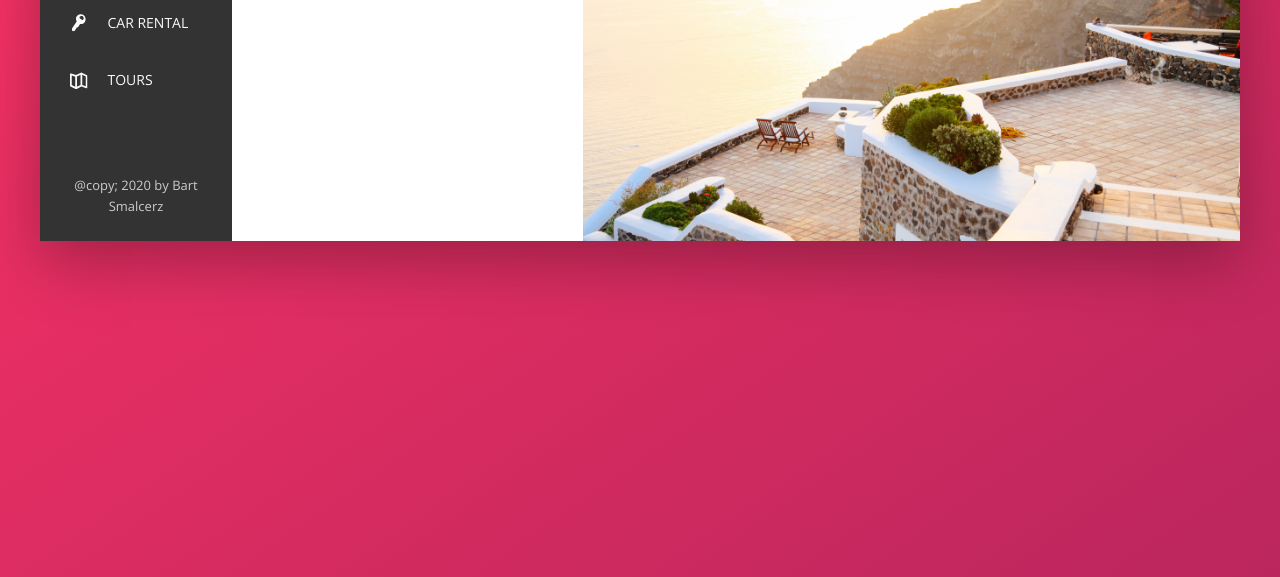
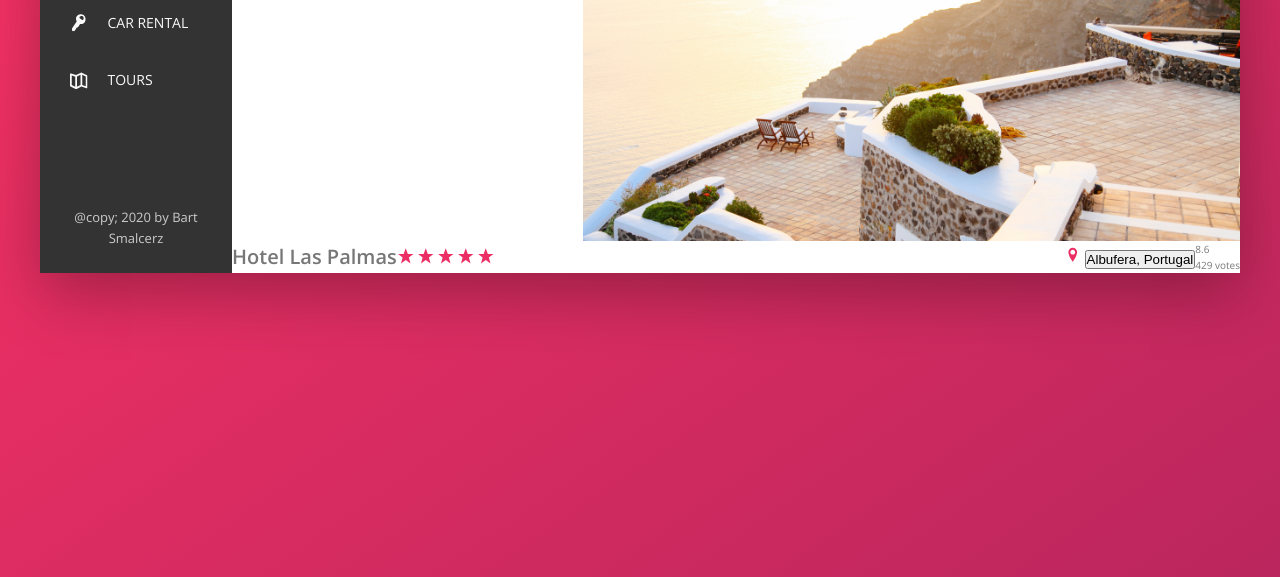
Before and after one commit to Naval63/Trello, a website: page src/index.html in a window 1280 px wide. Shown: the part 303-880 px from the top of the page. Drawn offline with nearby package versions, Linux system fonts and the light colour scheme; files that its build step writes are made by us from their sources.

Commit message:
styled hotel overview section

```diff
--- a/src/index.html
+++ b/src/index.html
@@ -40,6 +40,7 @@
                     </div>
                 </nav>
             </header>
+
             <div class="content">
                 <nav class="sidebar">
                     <ul class="side-nav">
@@ -94,6 +95,44 @@
                             <img src="img/hotel-3.jpg" alt="hotel-3" class="gallery__photo">
                         </figure>
                     </div>
+
+                    <div class="overview">
+                        <h1 class="overview__heading">
+                            Hotel Las Palmas
+                        </h1>
+
+                        <div class="overview__stars">
+                            <svg class="overview__icon-star">
+                                <use xlink:href="img/sprite.svg#icon-star"></use>
+                            </svg>
+                            <svg class="overview__icon-star">
+                                <use xlink:href="img/sprite.svg#icon-star"></use>
+                            </svg>
+                            <svg class="overview__icon-star">
+                                <use xlink:href="img/sprite.svg#icon-star"></use>
+                            </svg>
+                            <svg class="overview__icon-star">
+                                <use xlink:href="img/sprite.svg#icon-star"></use>
+                            </svg>
+                            <svg class="overview__icon-star">
+                                <use xlink:href="img/sprite.svg#icon-star"></use>
+                            </svg>
+                        </div>
+
+                        <div class="overview__location">
+                            <svg class="overview__icon-location">
+                                <use xlink:href="img/sprite.svg#icon-location-pin"></use>
+                            </svg>
+                            <button class="btn-inline">Albufera, Portugal</button>
+                        </div>
+
+                        <div class="overview__rating">
+                            <div class="overview__rating-average">8.6</div>
+                            <div class="overview__rating-count">429 votes</div>
+                        </div>
+
+                    </div>
+
                 </main>
             </div>
         </div>
--- a/src/scss/_hotel-view.scss
+++ b/src/scss/_hotel-view.scss
@@ -8,3 +8,42 @@
         display: block;
     }
 }
+
+// hotel overview
+.overview {
+    display: flex;
+    align-items: center;
+
+    &__heading {
+
+    }
+
+    &__stars {
+        margin-right: auto;
+
+    }
+
+    &__icon-star,
+    &__icon-location {
+        width: 1.75rem;
+        height: 1.75rem;
+        fill: var(--color-primary);
+
+    }
+
+    &__location {
+
+    }
+
+    &__rating {
+
+    }
+
+    &__rating-average {
+
+    }
+
+    &__rating-count {
+
+    }
+}
```
Lines whose indentation alone changed are shown as unchanged.
